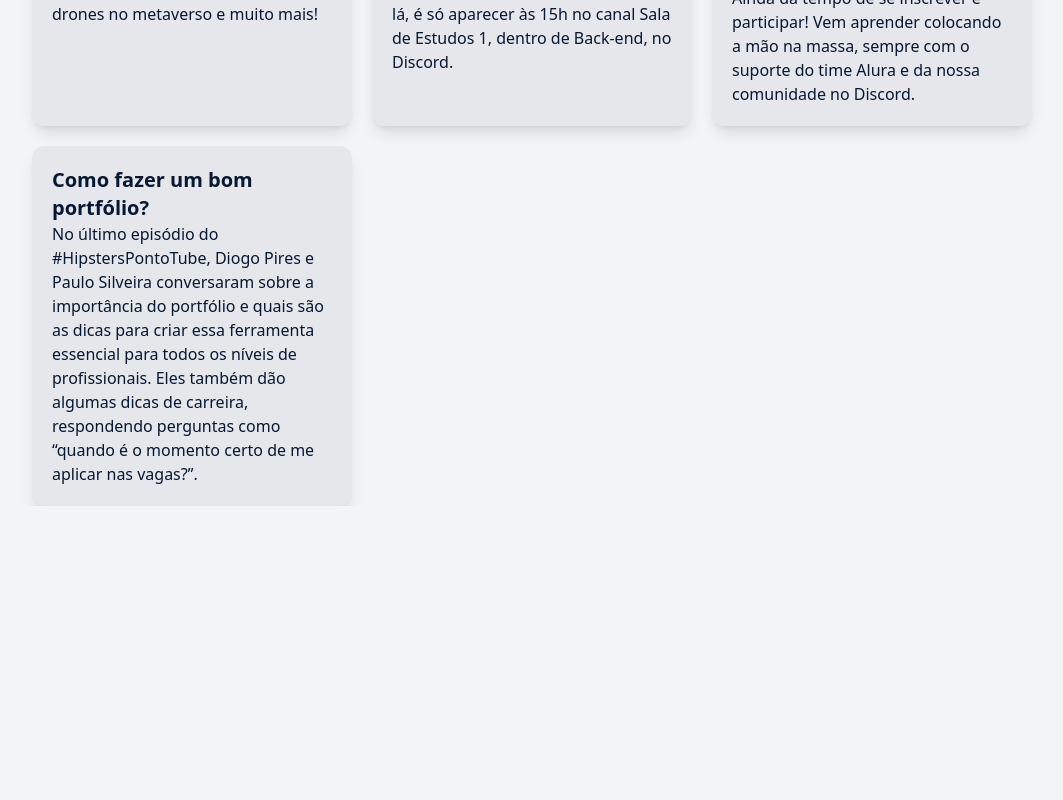
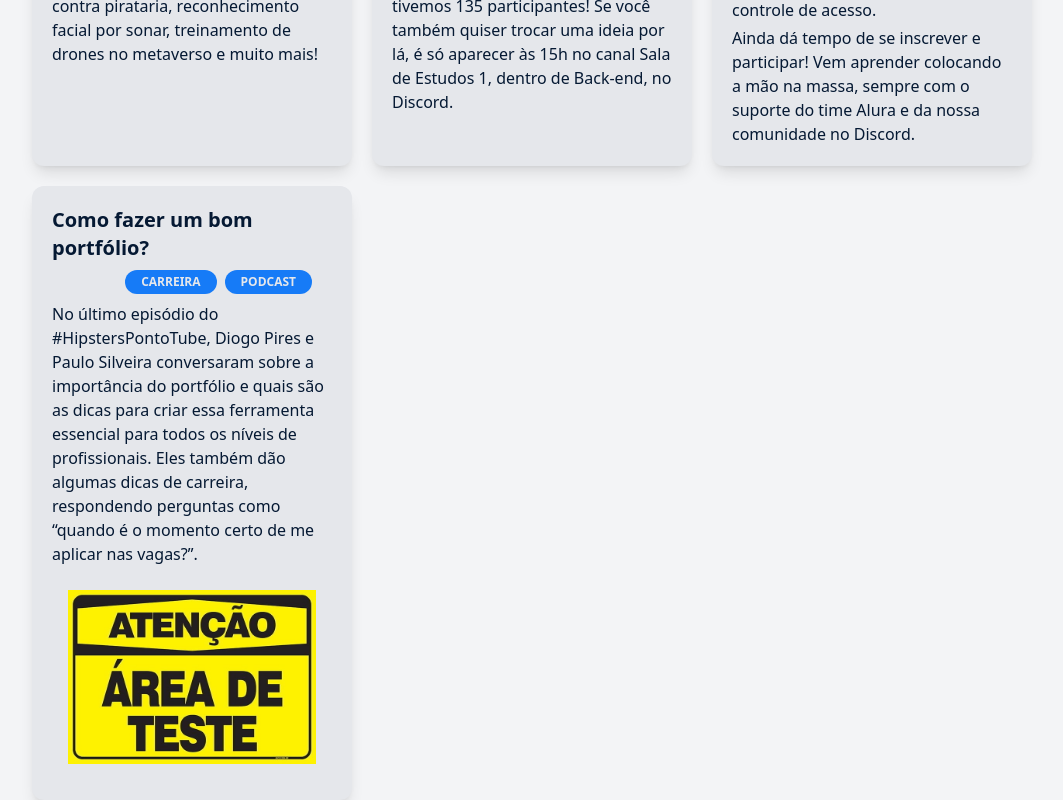
Before and after one commit to Willjunger/ReactTailwind, a React (Vite) app: page / in a window 1280 px wide. Shown: the part 530-1330 px from the top of the page, without its empty margins (108-1171 px from the left). Before the commit the page ends 1036 px from the top, so only its background shows below. Built offline with nearby package versions, Linux system fonts and the light colour scheme.

Commit message:
adiciona imagem e estilização das noticias

```diff
--- a/articles.json
+++ b/articles.json
@@ -39,7 +39,7 @@
       "text": [
         "No último episódio do #HipstersPontoTube, Diogo Pires e Paulo Silveira conversaram sobre a importância do portfólio e quais são as dicas para criar essa ferramenta essencial para todos os níveis de profissionais. Eles também dão algumas dicas de carreira, respondendo perguntas como “quando é o momento certo de me aplicar nas vagas?”."
       ],
-      "image": "/example.jpeg",
+      "image": "/example.jpg",
       "alt": "Screenshot do Youtube com o episódio do podcast rodando",
       "tags": [
         "carreira",
--- a/src/components/Article/Article.jsx
+++ b/src/components/Article/Article.jsx
@@ -1,11 +1,18 @@
 const Article = ({title, text, tags, image, alt}) =>{
-    return <div className="p-5 bg-gray-200 dark:bg-dark-200 sm:rounded-xl sm:shadow-lg flex flex-col items-center">
+    return <div className="p-5 bg-gray-200 dark:bg-dark-200 sm:rounded-xl sm:shadow-lg flex gap-2 flex-col items-center">
         <h3 className="text-xl text-alura-200 dark:text-gray-200 font-bold">{title}</h3>
+        <div className="w-full flex-row justify-end gap-2 pr-5 hidden sm:flex">
+            {
+                tags.map((tag)=><span className="bg-alura-100 dark:bg-dark-100 px-4 py-1 rounded-full text-gray-200 dark:text-gray-200 font-bold text-xs uppercase" key={tag}>{tag}</span>)
+            }
+        </div>
         <div className="grid gap-1">
             {
                 text.map((content, index) => <p className="text-alura-200 dark:text-gray-400" key={index}>{content}</p>)
             }
         </div>
+        {image && <img className="p-4" src={image}/>}
+        {image && alt && <span className="sr-only">{alt}</span>}
     </div>
 }
 
```
Also changed, not shown: public/example.jpg (added).
